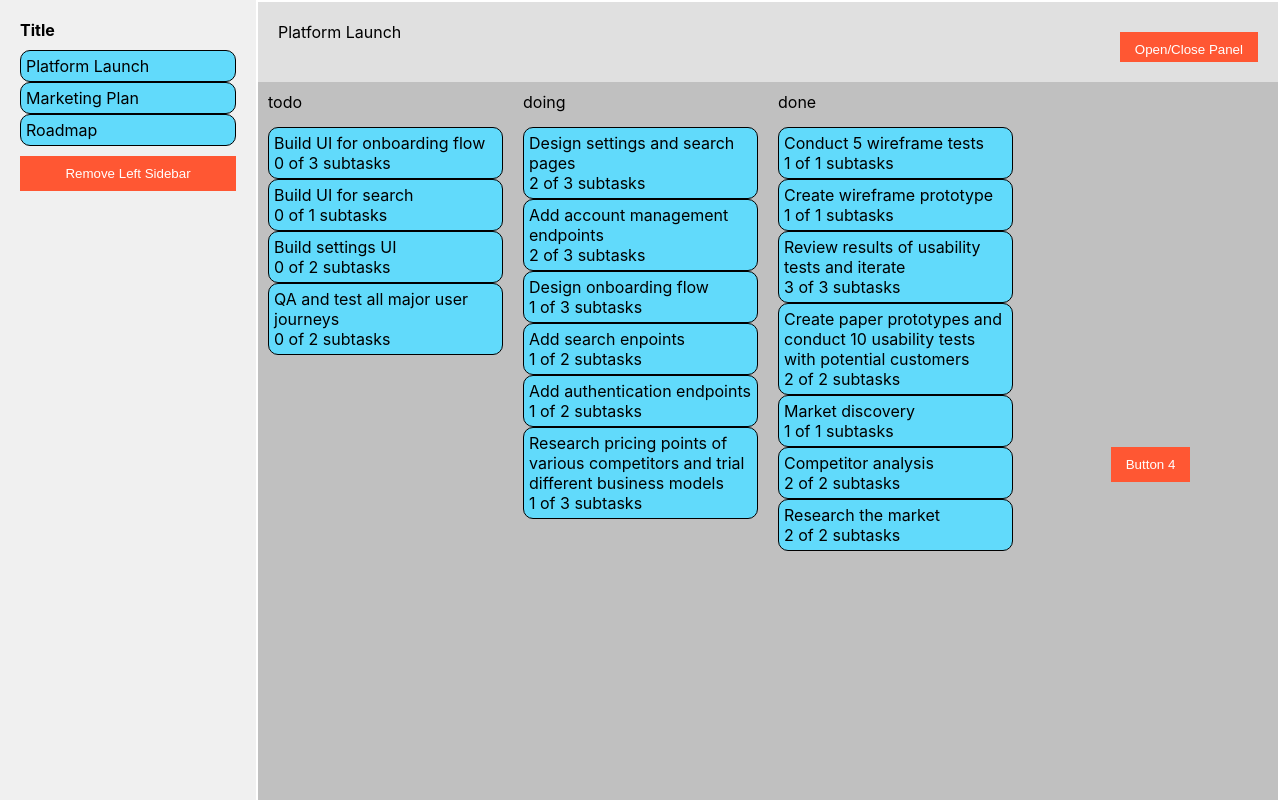
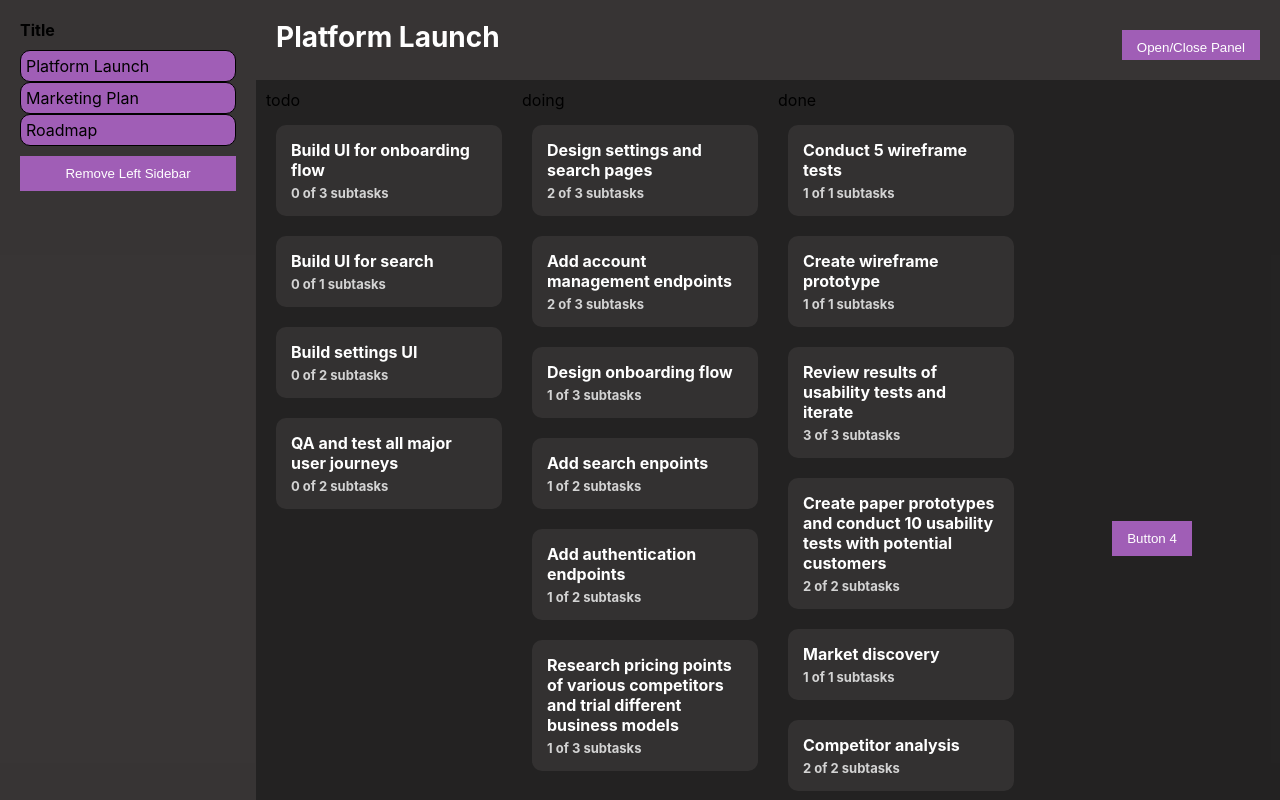
Before and after one commit to JBaaij/Kanban, a React (Create React App) app: page / in a window 1280 px wide. Shown: the top 800 px of the page. Built offline with nearby package versions, Linux system fonts and the light colour scheme.

Commit message:
ViewTaskPanel and a bit of layout

```diff
--- a/src/App.css
+++ b/src/App.css
@@ -10,7 +10,7 @@
 /* Left sidebar */
 .left-sidebar {
   min-width: 20%; /* 20% of the container's width */
-  background-color: #f0f0f0; /* Example background color */
+  background-color: #1f1c1ce3;
   padding: 20px;
   box-sizing: border-box;
   display: flex;
@@ -34,7 +34,6 @@
 
 .main-content {
   flex-grow: 1; /* Allow this area to grow and fill remaining space */
-  padding: 2px;
   box-sizing: border-box;
   display: flex;
   flex-direction: column;
@@ -42,13 +41,16 @@
 
 /* Upper container */
 .upper-container {
-  background-color: #e0e0e0; /* Example background color */
+  background-color: #1f1c1ce3;
   padding: 20px;
   box-sizing: border-box;
   display: flex;
   flex-direction: row;
   height: 10vh;
   justify-content: space-between;
+  font-size: 28px;
+  font-weight: bold;
+  color: white;
 }
 
 /* Middle container (CSS Grid for columns) */
@@ -58,12 +60,12 @@
   grid-template-columns: repeat(4, 1fr); /* Three columns */
   grid-template-rows: 35px;
   flex: 1;
-  height: 90vh;
+  min-height: 100%;
 }
 
 /* Individual columns within the middle container */
 .column {
-  background-color: #c0c0c0; /* Example background color */
+  background-color: #100f0fea; /* Example background color */
   padding: 10px;
   box-sizing: border-box;
   display: flex;
@@ -71,7 +73,7 @@
   /* Additional styling for the labels */
 }
 .right-sidebar {
-  background-color: #c0c0c0; /* Example background color */
+  background-color: #100f0fea; /* Example background color */
   padding: 10px;
   box-sizing: border-box;
   display: flex;
@@ -83,7 +85,7 @@
 /* Optional: Style for the "Remove Left Sidebar" button */
 .container button {
   margin-top: 10px;
-  background-color: #ff5733; /* Example button color */
+  background-color: #a05eb6; /* Example button color */
   color: white;
   border: none;
   padding: 10px 15px;
@@ -91,9 +93,9 @@
 }
 
 .container button:hover {
-  background-color: #ff341b; /* Example button color on hover */
+  background-color: #bf85c7; /* Example button color on hover */
 }
-.panel {
+.create-panel {
   display: none;
   position: absolute;
   top: 20vh;
@@ -108,7 +110,7 @@
   ); /* Semi-transparent background for the panel */
   z-index: 1; /* Make the panel appear in front of other elements */
 }
-.panel.show {
+.create-panel.show {
   display: block;
   position: absolute;
   top: 20vh;
--- a/src/App.tsx
+++ b/src/App.tsx
@@ -4,16 +4,31 @@ import "./App.css";
 import jsonData from "../src/data.json";
 import LabelButton from "./LabelButton";
 import TaskButton from "./TaskButton";
+import ViewTaskPanel from "./ViewTaskPanel";
 function App() {
   const [showLeftSidebar, setShowLeftSidebar] = useState(true);
-  const [showPanel, setShowPanel] = useState(false);
+  const [showCreatePanel, setShowCreatePanel] = useState(false);
+  const [showTaskPanel, setShowTaskPanel] = useState(false);
   const [boardName, setBoardName] = useState("Platform Launch");
   const [boardNumber, setBoardNumber] = useState(0);
+  const [taskTitle, setTaskTitle] = useState("");
+  const [taskDescription, setTaskDescription] = useState("");
+  const [subtasks, setSubtasks] = useState<
+    { title: string; isCompleted: boolean }[]
+  >([]);
+  const [countSubTask, setCountSubTask] = useState("");
+  const [statusName, setStatusName] = useState("");
+
+  // ...
+
   const toggleLeftSidebar = () => {
     setShowLeftSidebar(!showLeftSidebar);
   };
-  const togglePanel = () => {
-    setShowPanel(!showPanel);
+  const toggleCreatePanel = () => {
+    setShowCreatePanel(!showCreatePanel);
+  };
+  const toggleTaskPanel = () => {
+    setShowTaskPanel(!showTaskPanel);
   };
 
   return (
@@ -53,7 +68,7 @@ function App() {
         <div>
           <div className="upper-container">
             <span>{boardName}</span>
-            <button onClick={togglePanel}>Open/Close Panel</button>
+            <button onClick={toggleCreatePanel}>Open/Close Panel</button>
           </div>
           {/* Middle container with 3 columns */}
           <div className="middle-container">
@@ -75,6 +90,20 @@ function App() {
                         .length
                     } of ${task.subtasks.length} subtasks`}
                     onClick={() => {
+                      toggleTaskPanel();
+                      setTaskTitle(task.title);
+                      setTaskDescription(task.description);
+                      setSubtasks([...task.subtasks]);
+                      setStatusName(
+                        jsonData.boards[boardNumber].columns[0].name
+                      );
+                      setCountSubTask(
+                        `subtasks (${
+                          task.subtasks.filter((subtask) => subtask.isCompleted)
+                            .length
+                        } of ${task.subtasks.length}) `
+                      );
+
                       // Add your button click logic here
                     }}
                   />
@@ -92,6 +121,19 @@ function App() {
                         .length
                     } of ${task.subtasks.length} subtasks`}
                     onClick={() => {
+                      toggleTaskPanel();
+                      setTaskTitle(task.title);
+                      setTaskDescription(task.description);
+                      setSubtasks([...task.subtasks]);
+                      setStatusName(
+                        jsonData.boards[boardNumber].columns[1].name
+                      );
+                      setCountSubTask(
+                        `subtasks (${
+                          task.subtasks.filter((subtask) => subtask.isCompleted)
+                            .length
+                        } of ${task.subtasks.length}) `
+                      );
                       // Add your button click logic here
                     }}
                   />
@@ -109,6 +151,19 @@ function App() {
                         .length
                     } of ${task.subtasks.length} subtasks`}
                     onClick={() => {
+                      toggleTaskPanel();
+                      setTaskTitle(task.title);
+                      setTaskDescription(task.description);
+                      setSubtasks([...task.subtasks]);
+                      setStatusName(
+                        jsonData.boards[boardNumber].columns[2].name
+                      );
+                      setCountSubTask(
+                        `subtasks (${
+                          task.subtasks.filter((subtask) => subtask.isCompleted)
+                            .length
+                        } of ${task.subtasks.length}) `
+                      );
                       // Add your button click logic here
                     }}
                   />
@@ -118,7 +173,26 @@ function App() {
             <div className="right-sidebar">
               <button>Button 4</button>
             </div>
-            <div className={`panel ${showPanel ? "show" : ""}`}></div>
+            <div
+              className={`create-panel ${showCreatePanel ? "show" : ""}`}
+            ></div>
+            <div>
+              <ViewTaskPanel
+                className={`view-task-panel ${showTaskPanel ? "show" : ""}`}
+                title={taskTitle}
+                description={taskDescription}
+                count={countSubTask}
+                column={statusName}
+                subtasks={subtasks}
+                onSubtaskToggle={(subtaskIndex) => {
+                  // Toggle the completion status of the subtask
+                  const updatedSubtasks = [...subtasks];
+                  updatedSubtasks[subtaskIndex].isCompleted =
+                    !updatedSubtasks[subtaskIndex].isCompleted;
+                  setSubtasks(updatedSubtasks);
+                }}
+              />
+            </div>
           </div>
         </div>
       </div>
--- a/src/LabelButton.css
+++ b/src/LabelButton.css
@@ -5,5 +5,5 @@
   padding: 5px;
   border: 1px solid;
   border-radius: 10px;
-  background-color: #61dafb;
+  background-color: #a05eb6;
 }
--- a/src/TaskButton.css
+++ b/src/TaskButton.css
@@ -2,8 +2,17 @@
   user-select: none;
   cursor: pointer;
   display: inline-block;
-  padding: 5px;
-  border: 1px solid;
+
   border-radius: 10px;
-  background-color: #61dafb;
+  background-color: #5c585848;
+  color: white;
+  font-weight: bold;
+  padding: 15px;
+  margin-bottom: 20px;
+  margin-left: 10px;
 }
+.subtaskStyle {
+  font-size: 13px;
+  color: lightgray;
+  margin-top: 5px;
+}
--- a/src/TaskButton.tsx
+++ b/src/TaskButton.tsx
@@ -11,7 +11,7 @@ const TaskButton = (props: TaskButtonProps) => {
   return (
     <div className={`task-button ${className || ""}`} onClick={onClick}>
       <div>{label}</div>
-      <div>{subTask}</div>
+      <div className="subtaskStyle">{subTask}</div>
     </div>
   );
 };
--- /dev/null
+++ b/src/ViewTaskPanel.css
@@ -0,0 +1,43 @@
+.view-task-panel {
+  display: none;
+  position: absolute;
+}
+.view-task-panel.show {
+  display: flex;
+  flex-direction: column;
+  position: absolute;
+  top: 20vh;
+  left: 73vh;
+  width: 20%; /* Adjust the width as needed */
+
+  color: white;
+  border-radius: 10px;
+  padding: 35px;
+
+  background-color: rgba(
+    85,
+    85,
+    90,
+    0.992
+  ); /* Semi-transparent background for the panel */
+  z-index: 1; /* Make the panel appear in front of other elements */
+}
+.titleStyle {
+  font-size: 20px;
+  font-weight: bold;
+  margin-bottom: 30px;
+}
+.descriptionStyle {
+  font-size: 13px;
+  color: lightgray;
+  margin-bottom: 30px;
+}
+.countStyle {
+  font-weight: bold;
+}
+.checkboxStyle {
+  background-color: rgb(62, 64, 64);
+  border-radius: 5px;
+  padding-top: 5px;
+  padding-bottom: 5px;
+}
--- /dev/null
+++ b/src/ViewTaskPanel.tsx
@@ -0,0 +1,53 @@
+import "./ViewTaskPanel.css";
+
+interface ViewTaskPanelProps {
+  title: string;
+  description?: string;
+  className?: string;
+  count?: string;
+  column?: string;
+  subtasks?: { title: string; isCompleted: boolean }[]; // Define the subtasks prop
+  onSubtaskToggle?: (index: number) => void; // Corrected prop name
+}
+
+const ViewTaskPanel = (props: ViewTaskPanelProps) => {
+  const {
+    title,
+    description,
+    className,
+    count,
+    column,
+    subtasks,
+    onSubtaskToggle,
+  } = props;
+
+  return (
+    <div className={`${className || ""}`}>
+      <div className="titleStyle">{title}</div>
+      <div className="descriptionStyle">{description}</div>
+      <div className="countStyle">{count}</div>
+
+      <ul className="checkboxStyle">
+        {/* Map over subtasks and render each subtask as a checkbox */}
+        {subtasks &&
+          subtasks.map((subtask, index) => (
+            <li key={index}>
+              <label>
+                <input
+                  type="checkbox"
+                  checked={subtask.isCompleted}
+                  onChange={() => onSubtaskToggle && onSubtaskToggle(index)}
+                />
+                {subtask.title}
+              </label>
+            </li>
+          ))}
+      </ul>
+      <div style={{ fontWeight: "bold" }}>Status</div>
+
+      <div>{column}</div>
+    </div>
+  );
+};
+
+export default ViewTaskPanel;
```
